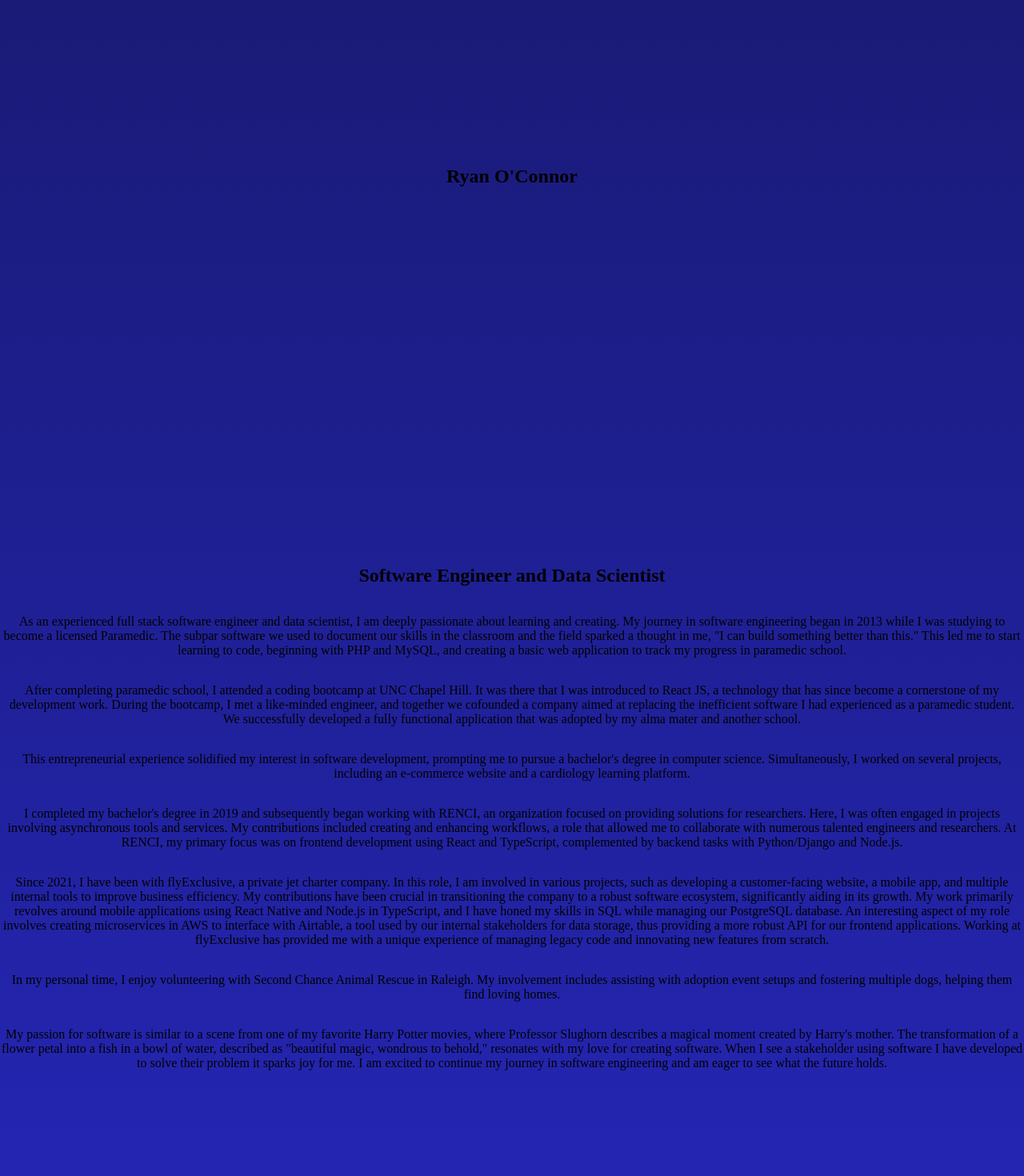
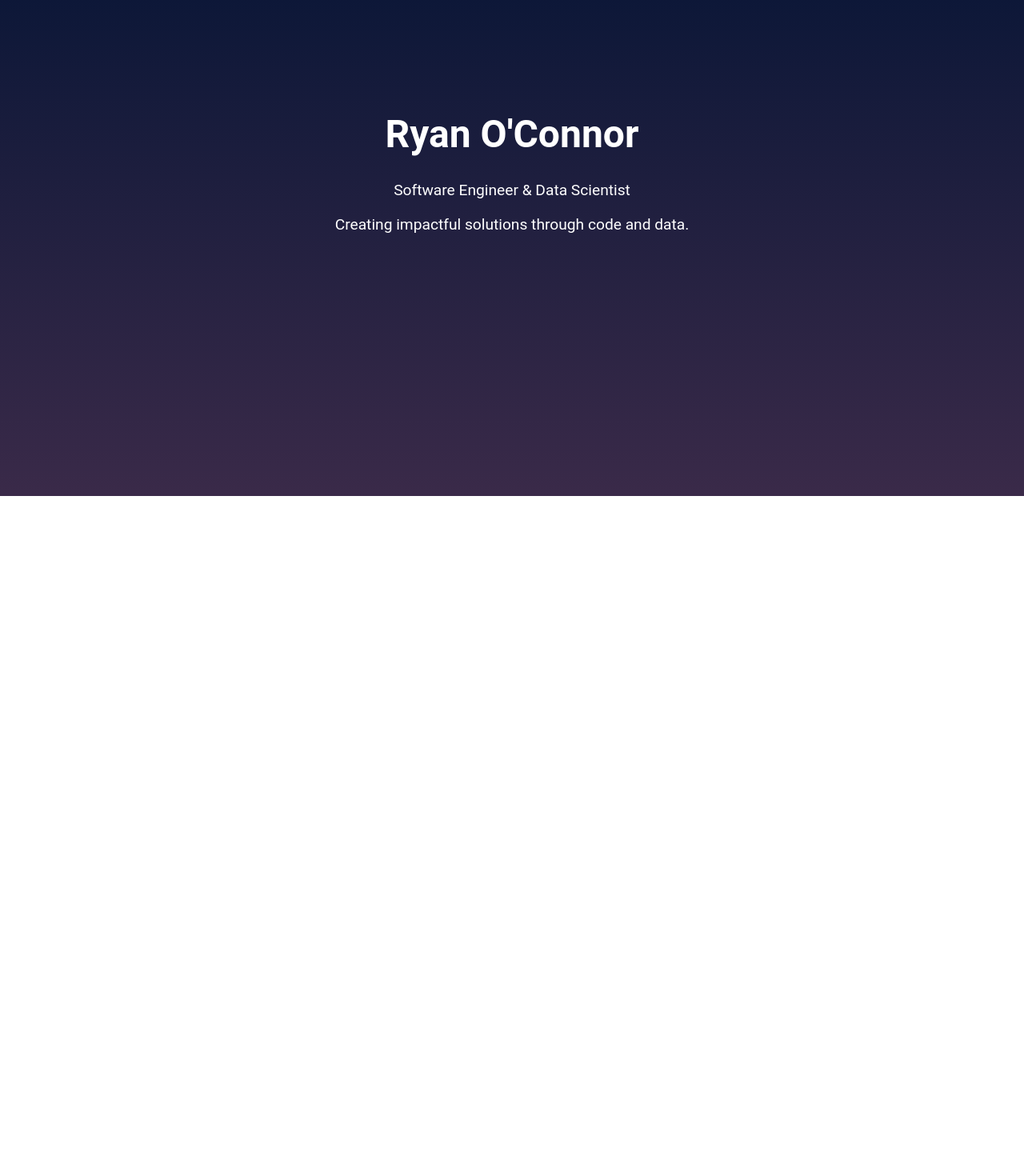
Before and after one commit to ryanoconnor285/software-portfolio, a React (Create React App) app: page / in a window 1280 px wide. Shown: the part 180-1650 px from the top of the page at 80% size. After the commit the page ends 800 px from the top, so only its background shows below. Built offline with nearby package versions, Linux system fonts and the light colour scheme.

Commit message:
styling for smooth scrolling

```diff
--- a/src/index.css
+++ b/src/index.css
@@ -1,6 +1,51 @@
-/* Basic reset */
+body, html, .App {
+  font-family: 'Roboto', sans-serif;
+  margin: 0;
+  padding: 0;
+  width: 100%;
+  height: 100%;
+}
+
 html {
   scroll-behavior: smooth;
+}
+
+/* Basic reset */
+* {
+  margin: 0;
+  padding: 0;
+  box-sizing: border-box;
+}
+
+html, body {
+  width: 100%;
+  height: 100%;
+  font-family: 'Roboto', sans-serif;
+  overflow-x: hidden;
+}
+
+section {
+  display: flex;
+  justify-content: center;
+  align-items: center;
+  background: linear-gradient(to bottom, #001233, #3A2A49);
+  color: white;
+  text-align: center;
+}
+
+h1 {
+  font-size: 3em;
+  margin-bottom: 20px;
+}
+
+p {
+  font-size: 1.2em;
+  margin: 10px 0;
+  color: white;
+}
+
+.content-container {
+  width: 80%
 }
 
 body,
@@ -11,7 +56,6 @@ body,
   width: 100%;
   min-height: 100vh;
   overflow: hidden;
-  /* Ensures the container stretches through the full height */
 }
 
 .App > section {
@@ -25,21 +69,21 @@ body,
 }
 
 #main {
-  background: linear-gradient(to bottom, #191970, #1e1f90); /* Midnight Blue to Slightly Lighter */
+  background: linear-gradient(to bottom, #001233, #3A2A49); /* Deep Blue to intermediate */
 }
 
 #about {
-  background: linear-gradient(to bottom, #1e1f90, #2425b0); /* Slightly Lighter to Even Lighter */
+  background: linear-gradient(to bottom, #3A2A49, #74485F); /* Intermediate to another intermediate */
 }
 
 #projects {
-  background: linear-gradient(to bottom, #2425b0, #292ad0); /* Even Lighter to Lighter */
+  background: linear-gradient(to bottom, #74485F, #AE6775); /* Intermediate to Light Coral Red */
 }
 
 #skills {
-  background: linear-gradient(to bottom, #292ad0, #2e2ff0); /* Lighter to Lightest */
+  background: linear-gradient(to bottom, #AE6775, #FF595A); /* Light Coral Red to another intermediate */
 }
 
 #connect {
-  background: linear-gradient(to bottom, #2e2ff0, #000080); /* Lightest to Dark Navy Blue */
+  background: linear-gradient(to bottom, #FF595A, #CAC0B3); /* Light Coral Red to Beige */
 }
--- a/src/screens/About.tsx
+++ b/src/screens/About.tsx
@@ -4,6 +4,7 @@ export default function About() {
   return (
     <section id="about">
       <h2>Software Engineer and Data Scientist</h2>
+      <div className="content-container">
         <p>
           As an experienced full stack software engineer and data scientist, I am deeply passionate about learning and
           creating. My journey in software engineering began in 2013 while I was
@@ -60,16 +61,7 @@ export default function About() {
           Rescue in Raleigh. My involvement includes assisting with adoption event
           setups and fostering multiple dogs, helping them find loving homes.
         </p>
-      <p>
-        My passion for software is similar to a scene from one of my favorite
-        Harry Potter movies, where Professor Slughorn describes a magical moment
-        created by Harry's mother. The transformation of a flower petal into a
-        fish in a bowl of water, described as "beautiful magic, wondrous to
-        behold," resonates with my love for creating software. When I see a
-        stakeholder using software I have developed to solve their problem it
-        sparks joy for me. I am excited to continue my journey in software
-        engineering and am eager to see what the future holds.
-      </p>
+      </div>
     </section>
   );
 }
--- a/src/screens/Main.tsx
+++ b/src/screens/Main.tsx
@@ -1,7 +1,11 @@
+import '../index.css';
+
 function Main() {
   return (
     <section id="main">
-      <h1>Ryan O'Connor</h1>
+        <h1>Ryan O'Connor</h1>
+        <p>Software Engineer & Data Scientist</p>
+        <p>Creating impactful solutions through code and data.</p>
     </section>
   );
 }
```
Lines whose indentation alone changed are shown as unchanged.
